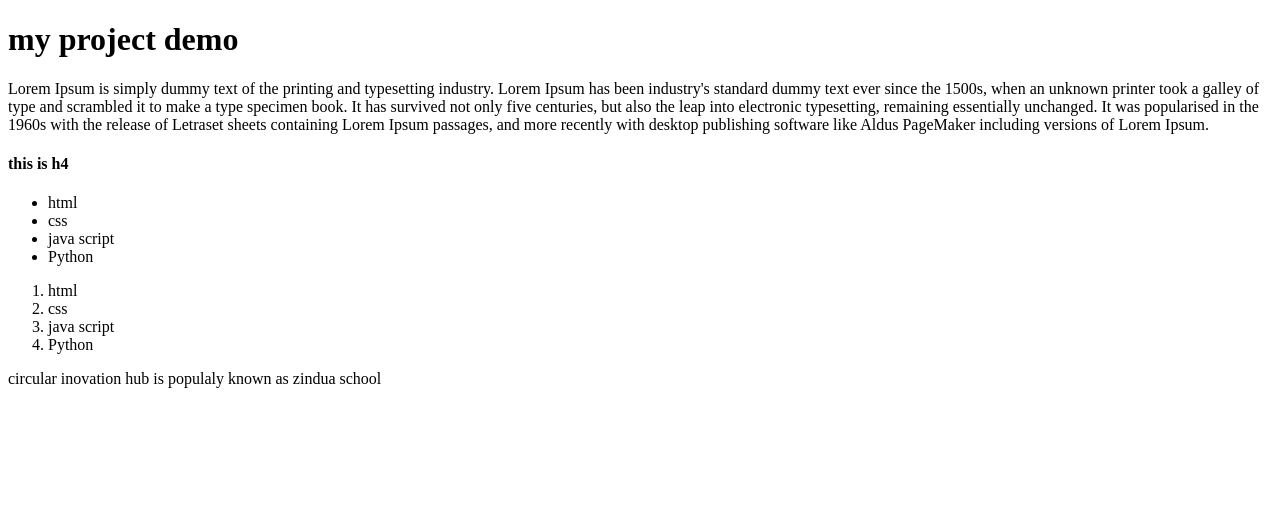
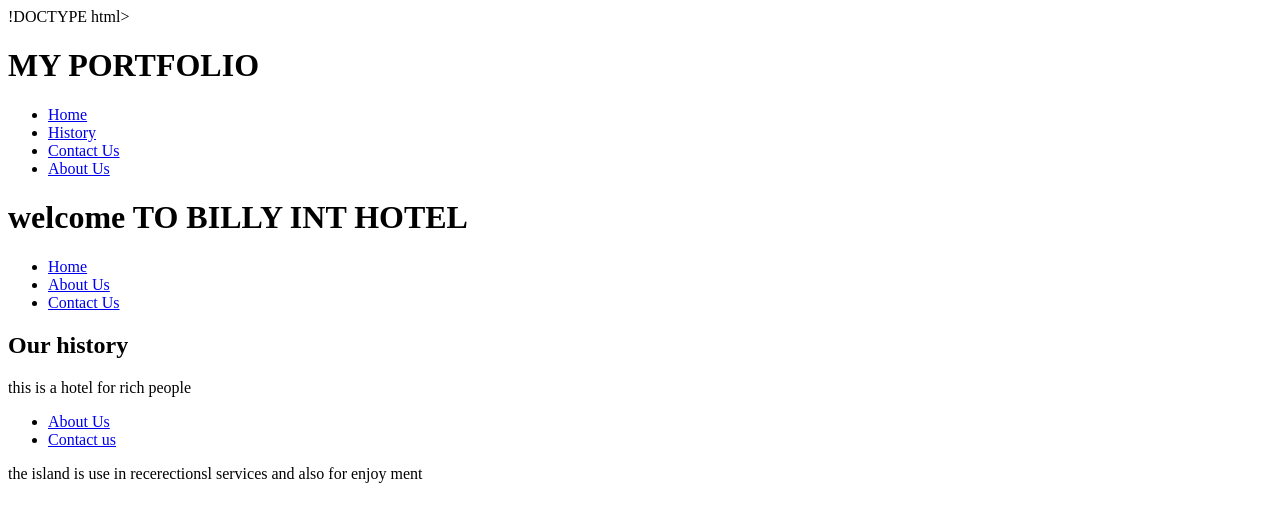
Before and after one commit to billy-source/demp-project, a plain HTML site: page index.html in a window 1280 px wide. Drawn offline with Linux system fonts and the light colour scheme.

Commit message:
link contact file

```diff
--- a/index.html
+++ b/index.html
@@ -1,34 +1,60 @@
-<!DOCTYPE html>
+!DOCTYPE html>
 <html lang="en">
+
 <head>
-    <meta charset="UTF-8" />
-    <meta name="viewport" content="width=device-width, initial-scale=1.0" />
-    <title>Billy</title>
-    <link rel="stylesheet" href="style.css">
+    <meta charset="UTF-8">
+    <meta name="viewport" content="width=device-width, initial-scale=1.0">
+    <title>BILLY KEMBOI INT HOTEL</title>
 </head>
-  <body><h1>my project demo</h1>
+
+<body>
+    <header>
+        <h1>
+            MY PORTFOLIO
+        </h1>
+        <nav>
+            <ul>
+                <li><a href="#">Home</a></li>
+                <li><a href="#history">History</a></li>
+                <li><a href="#contactUs">Contact Us</a></li>
+                <li><a href="#About Us">About Us</a></li>
+            </ul>
+        </nav>
+    </header>
+    <main>
+        <h1>welcome TO BILLY INT HOTEL</h1>
+        <section id="history">
+          <nav>
+            <ul>
+              <li><a href="#">Home</a></li>
+              <li><a href="/About  Us.html">About Us</a></li>
+              <li><a href="/Contact Us.html">Contact Us</a></li>
+            </ul>
+          </nav>
+
+                <h2>Our history</h2>
                 <p>
-      Lorem Ipsum is simply dummy text of the printing and typesetting industry.
-      Lorem Ipsum has been industry's standard dummy text ever since the 1500s,
-      when an unknown printer took a galley of type and scrambled it to make a
-      type specimen book. It has survived not only five centuries, but also the
-      leap into electronic typesetting, remaining essentially unchanged. It was
-      popularised in the 1960s with the release of Letraset sheets containing
-      Lorem Ipsum passages, and more recently with desktop publishing software
-      like Aldus PageMaker including versions of Lorem Ipsum.
+                  this is a hotel for rich people
                 </p>
-    <h4>this is h4</h4>
+        <footer>
+            <nav>
                 <ul>
-        <li>html</li>
-        <li>css </li>
-        <li> java script</li>
-        <li>Python </li>
+                  <li><a href="#">About Us</a></li>
+                  <li><a href="#">Contact us</a></li>
                 </ul>
-    <ol><li>html</li>
-        <li>css </li>
-        <li> java script</li>
-        <li>Python </li>
-    </ol>
-    <p> circular inovation hub  is populaly known as zindua school</p>
+            </nav>
+        </footer>
+                    <div>
+                        <p>
+                            the island
+                            is use in recerectionsl services and also for enjoy ment
+                        </p>
+                    </div>
+
+        </section>
+    </main
 </body>
 </html>
+
+  </body>
+</html>
```
Also changed, not shown: About  Us.html (added), Contact Us.html (added). Lines whose indentation alone changed are shown as unchanged.
